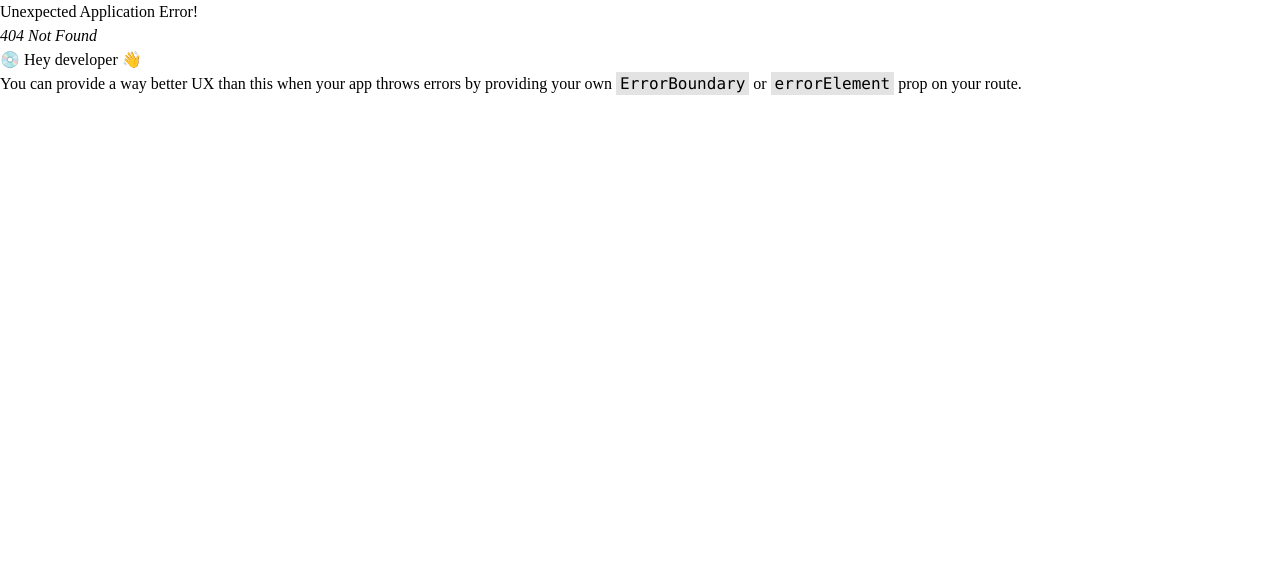
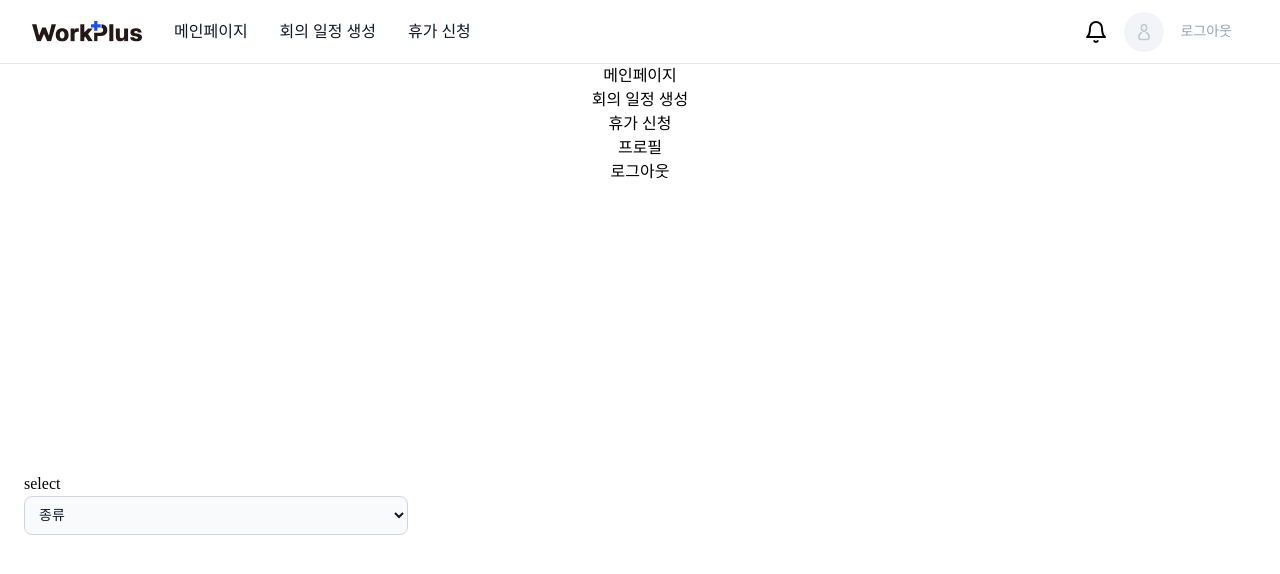
Before and after one commit to ltaehee/workplus-front, a React (Vite) app: page /vacation in a window 1280 px wide. Before the commit this address had no page. Shown: the top 574 px of the page. Built offline with nearby package versions, Linux system fonts and the light colour scheme; a web font is replaced by a local one.

Commit message:
Feat: select 공통컴포넌트, vacationPage 추가

```diff
--- /dev/null
+++ b/src/components/common/SelectBox.tsx
@@ -0,0 +1,29 @@
+import React, { useState } from "react";
+
+type SelectProps = {
+value: string;
+onClick: () => void;
+onClick1: () => void;
+optionText0: string;
+optionText1: string;
+optionText2: string;
+className?: string;
+}
+
+const SelectBox: React.FC<SelectProps> = ({value, onClick, onClick1, optionText0, optionText1, optionText2, className}) => {
+
+    return(
+        <>
+            <form className={`max-w-sm ${className}`}>
+                <select className={`bg-gray-50 border border-gray-300 text-gray-900 text-sm
+                rounded-lg focus:ring-blue-500 focus:border-blue-500 block w-full p-2.5 ${className}`}>
+                    <option disabled hidden selected>{optionText0}</option>
+                    <option value={value} onClick={onClick}>{optionText1}</option>
+                    <option value={value} onClick={onClick1}>{optionText2}</option>
+                </select>
+            </form>
+        </>
+    )
+}
+
+export default SelectBox;
--- a/src/main.tsx
+++ b/src/main.tsx
@@ -4,6 +4,7 @@ import { createBrowserRouter, RouterProvider } from "react-router-dom";
 import Layout from "./components/Layout.tsx";
 import MainPage from "./pages/MainPage.tsx";
 import ProfilePage from "./pages/profilePage.tsx";
+import VacationPage from "./pages/vacationPage.tsx";
 
 const router = createBrowserRouter([
   {
@@ -18,6 +19,10 @@ const router = createBrowserRouter([
         path: "/profile",
         element: <ProfilePage />,
       },
+      {
+        path: "/vacation",
+        element: <VacationPage/>,
+      },
     ],
   },
 ]);
--- a/src/pages/MainPage.tsx
+++ b/src/pages/MainPage.tsx
@@ -1,11 +1,11 @@
-import { FC } from "react";
-import DatePicker from "../components/common/datePicker";
-const MainPage:FC = () => {
+const MainPage = () => {
+
   return (
     <>
       <h1>main page</h1>
       <br />
-      <DatePicker />
+      {/* <DatePicker /> */}
+
     </>
   );
 };
--- /dev/null
+++ b/src/pages/vacationPage.tsx
@@ -0,0 +1,23 @@
+import { useState } from "react";
+import SelectBox from "../components/common/SelectBox";
+
+const VacationPage = () => {
+    const [isOption, setIsOption] = useState("연차");
+
+    const handleClickYear = () => {
+        setIsOption("연차");
+    }
+    const handleClickMonth = () => {
+        setIsOption("반차");
+    }
+
+    return(
+        <div className="mt-96 p-6">
+        <h2>select</h2>
+        <SelectBox value={isOption} optionText0="종류" optionText1="연차" optionText2="반차"
+                   onClick={handleClickYear} onClick1={handleClickMonth} />
+        </div>
+    )
+}
+
+export default VacationPage;
```
